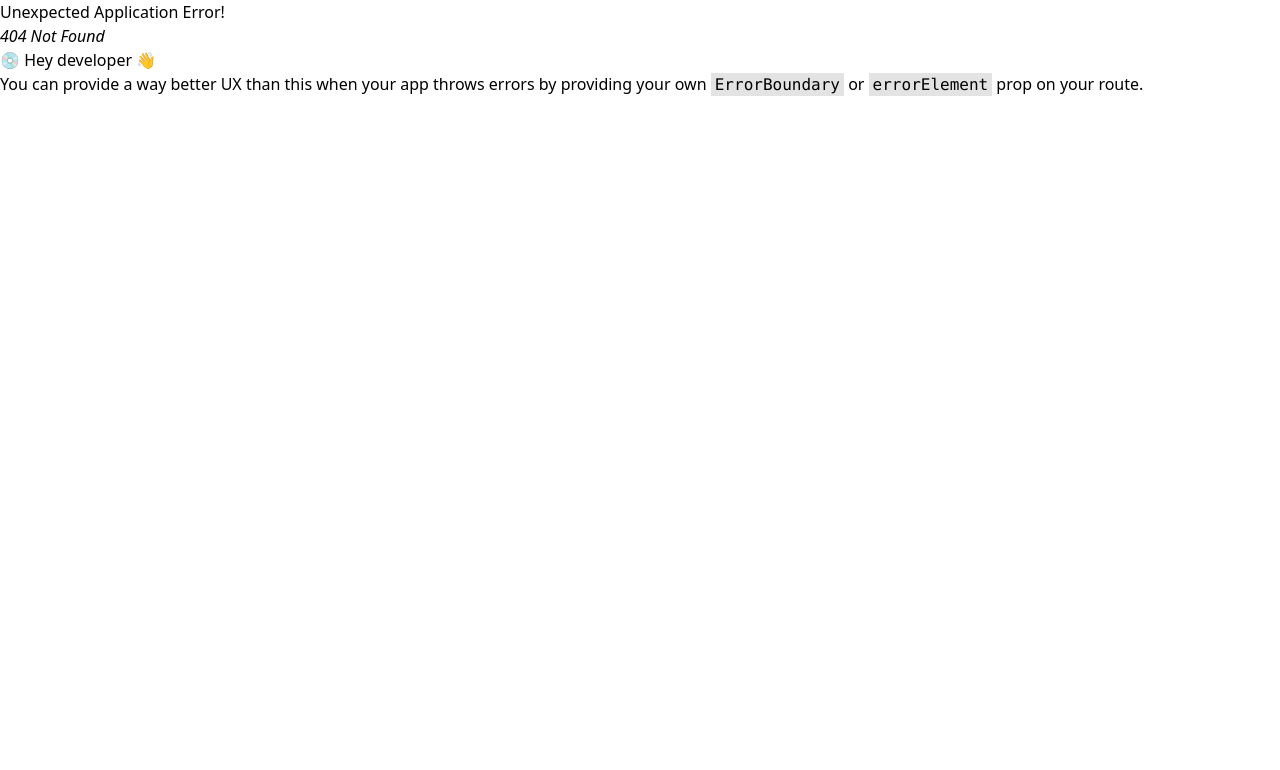
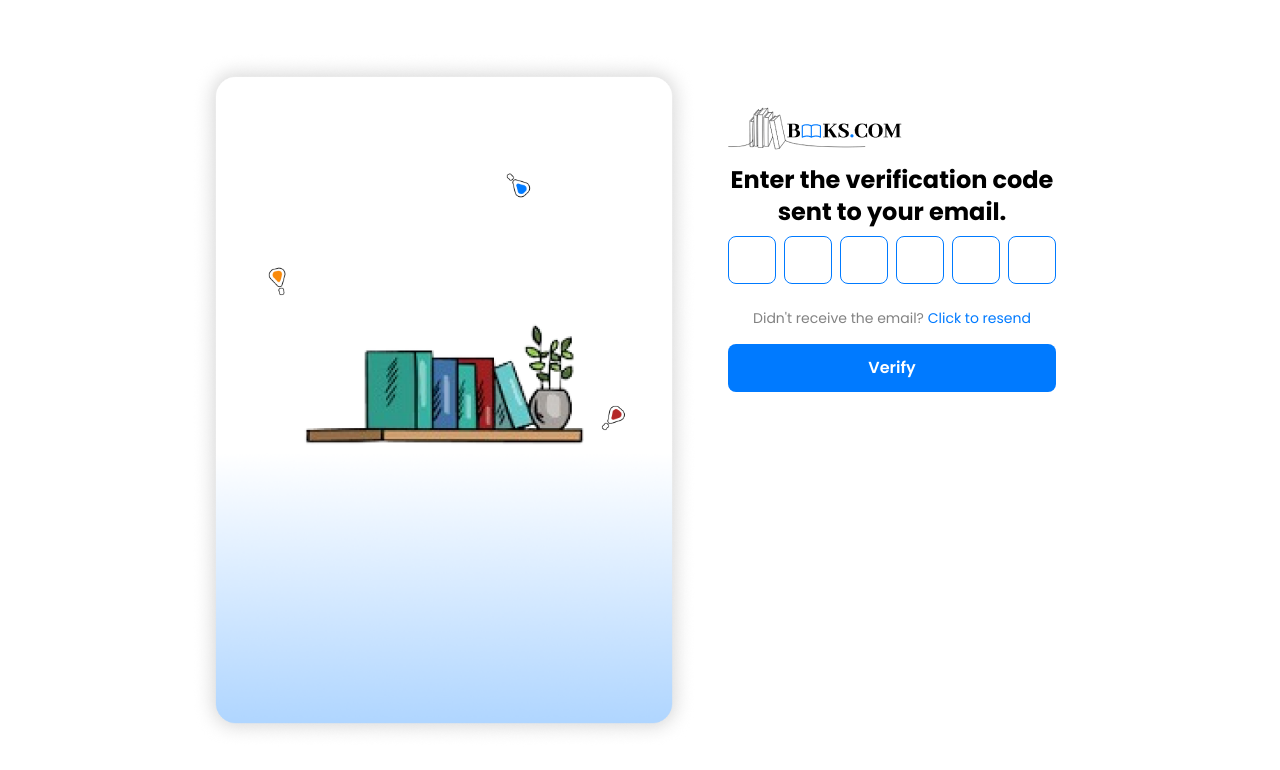
Before and after one commit to ayomideRussianCode/booksdotcom, a React (Create React App) app: page /verify in a window 1280 px wide. Before the commit this address had no page. Shown: the top 770 px of the page. Built offline with nearby package versions, Linux system fonts and the light colour scheme; a web font is replaced by a local one.

Commit message:
day 14 of 100 days of code

```diff
--- a/package.json
+++ b/package.json
@@ -12,7 +12,7 @@
     "react": "^18.3.1",
     "react-dom": "^18.3.1",
     "react-loading-skeleton": "^3.5.0",
-    "react-router-dom": "^7.0.1",
+    "react-router-dom": "^7.1.3",
     "react-scripts": "5.0.1",
     "web-vitals": "^2.1.4"
   },
--- a/src/App.jsx
+++ b/src/App.jsx
@@ -1,9 +1,10 @@
 import {
-  Route,
-  createBrowserRouter,
-  createRoutesFromElements,
-  RouterProvider,
+  createBrowserRouter as createBrowserRouter7,
+  createRoutesFromElements as createRoutesFromElements7,
+  RouterProvider as RouterProvider7,
+  Route as Route7,
 } from "react-router-dom";
+
 import MainLayout from "./layouts/MainLayout";
 import LandingPage from "./pages/LandingPage";
 import LoginPage from "./pages/LogInPage";
@@ -22,30 +23,30 @@ import Info2 from "./pages/Info2";
 import PaymentDashboard from "./pages/PaymentDashboard";
 import SignUpVerification from "./pages/SignUpVerification";
 
-const router = createBrowserRouter(
-  createRoutesFromElements(
-    <Route path="/" element={<MainLayout />}>
-      <Route index element={<LandingPage />} />
-      <Route path="/login" element={<LoginPage />} />
-      <Route path="/signup" element={<SignUpPage />} />
-      <Route path="/googlesignup" element={<GoogleSignUp />} />
-      <Route path="/home" element={<HomePage />} />
-      <Route path="/blogs" element={<Blogs />} />
-      <Route path="/about" element={<AboutUs />} />
-      <Route path="/contact" element={<ContactUs />} />
-      <Route path="/readersdashboard" element={<ReadersDashboard />} />
-      <Route path="/info1" element={<Info1 />} />
-      <Route path="/info2" element={<Info2 />} />
-      <Route path="/forgotpassword" element={<ForgotPassword />} />
-      <Route path="/newpassword" element={<NewPassword />} />
-      <Route path="passwordset" element={<PasswordSet />} />
-      <Route path="/paymentpage" element={<PaymentDashboard />} />
-      <Route path="/verificationpage" element={<SignUpVerification />} />
-    </Route>
+const router = createBrowserRouter7(
+  createRoutesFromElements7(
+    <Route7 path="/" element={<MainLayout />}>
+      <Route7 index element={<LandingPage />} />
+      <Route7 path="/login" element={<LoginPage />} />
+      <Route7 path="/signup" element={<SignUpPage />} />
+      <Route7 path="/googlesignup" element={<GoogleSignUp />} />
+      <Route7 path="/home" element={<HomePage />} />
+      <Route7 path="/blogs" element={<Blogs />} />
+      <Route7 path="/about" element={<AboutUs />} />
+      <Route7 path="/contact" element={<ContactUs />} />
+      <Route7 path="/readersdashboard" element={<ReadersDashboard />} />
+      <Route7 path="/info1" element={<Info1 />} />
+      <Route7 path="/info2" element={<Info2 />} />
+      <Route7 path="/forgotpassword" element={<ForgotPassword />} />
+      <Route7 path="/newpassword" element={<NewPassword />} />
+      <Route7 path="passwordset" element={<PasswordSet />} />
+      <Route7 path="/paymentpage" element={<PaymentDashboard />} />
+      <Route7 path="/verify" element={<SignUpVerification />} />
+    </Route7>
   )
 );
 
 const App = () => {
-  return <RouterProvider router={router} />;
+  return <RouterProvider7 router={router} />;
 };
 export default App;
--- a/src/components/CodeField.jsx
+++ b/src/components/CodeField.jsx
@@ -1,35 +1,67 @@
 import React, { useState } from "react";
 
-function CodeField() {
-  const CodeInput = () => {
+function CodeField({ onVerify, onResend, disabled }) {
   const [code, setCode] = useState(new Array(6).fill(""));
 
   const handleChange = (value, index) => {
-      if (!/^\d$/.test(value)) return;
+    if (!/^\d*$/.test(value)) return;
+
     const newCode = [...code];
     newCode[index] = value;
     setCode(newCode);
 
-      if (value && index < code.length - 1) {
-        document.getElementById(`code-input-${index + 1}`).focus();
+    if (value && index < 5) {
+      const nextInput = document.getElementById(`code-${index + 1}`);
+      nextInput?.focus();
+    }
+  };
+
+  const handleKeyDown = (e, index) => {
+    if (e.key === "Backspace" && !code[index] && index > 0) {
+      const prevInput = document.getElementById(`code-${index - 1}`);
+      prevInput?.focus();
+    }
+  };
+
+  const handleVerify = () => {
+    const finalCode = code.join("");
+    if (finalCode.length === 6) {
+      onVerify?.(finalCode);
     }
   };
 
   return (
-      <div className="flex space-x-2">
+    <div className="flex flex-col items-center">
+      <div className="flex space-x-2 mb-6">
         {code.map((digit, index) => (
           <input
             key={index}
-            id={`code-input-${index}`}
+            id={`code-${index}`}
             type="text"
             maxLength={1}
             value={digit}
             onChange={(e) => handleChange(e.target.value, index)}
-            className="w-12 h-12 border border-gray-300 rounded-lg text-center text-lg focus:outline-none focus:ring-2 focus:ring-blue-500"
+            onKeyDown={(e) => handleKeyDown(e, index)}
+            className="w-12 h-12 border border-customBlue rounded-lg text-center text-lg focus:outline-none focus:ring-2 focus:ring-customBlue"
           />
         ))}
       </div>
+
+      <p className="text-customAsh text-sm mb-4">
+        Didn't receive the email?{" "}
+        <button onClick={onResend} className="text-customBlue hover:underline">
+          Click to resend
+        </button>
+      </p>
+      <button
+        onClick={handleVerify}
+        disabled={disabled}
+        className="w-full bg-customBlue text-white py-3 rounded-lg font-semibold hover:bg-opacity-90 transition"
+      >
+        Verify
+      </button>
+    </div>
   );
-  };
 }
+
 export default CodeField;
--- a/src/pages/SignUpPage.jsx
+++ b/src/pages/SignUpPage.jsx
@@ -1,5 +1,6 @@
 import { useState } from "react";
 import axios from "axios";
+import { useNavigate } from "react-router-dom";
 import LayOutWrapper from "../components/LayOutWrapper";
 import Illustration from "../components/Illustration";
 import Logo from "../components/Logo";
@@ -21,6 +22,7 @@ function SignUpPage() {
     setFormData({ ...formData, [name]: value });
   }
 
+  const navigate = useNavigate();
   async function handleSubmit() {
     const newErrors = {};
     if (!formData.username) newErrors.username = "Name is required";
@@ -66,6 +68,7 @@ function SignUpPage() {
           }
         );
         alert("Signed Up successfully", response.data);
+        navigate("/verify");
       } catch (error) {
         if (error.response) {
           alert("Error data:", error.response.data);
--- a/src/pages/SignUpVerification.jsx
+++ b/src/pages/SignUpVerification.jsx
@@ -1,25 +1,27 @@
 import axios from "axios";
 import { useState } from "react";
+import { useNavigate } from "react-router-dom";
 import LayOutWrapper from "../components/LayOutWrapper";
 import Illustration from "../components/Illustration";
 import Logo from "../components/Logo";
-import Description from "../components/Description";
+import Title from "../components/Title";
 import CodeField from "../components/CodeField";
 
 function SignUpVerification() {
   const [verificationCode, setVerificationCode] = useState("");
   const [loading, setLoading] = useState(false);
   const [error, setError] = useState("");
+  const navigate = useNavigate();
 
-  async function handleVerification(params) {
-    if (!verificationCode) {
+  async function handleVerification(code) {
+    if (!code) {
       setError("Please enter the verification code.");
       return;
     }
 
     setLoading(true);
     try {
-      const response = await axios.post(
+      await axios.post(
         "https://booksdotcom.onrender.com/api/v1/auth/activation",
         { code: verificationCode },
         {
@@ -29,6 +31,7 @@ function SignUpVerification() {
         }
       );
       alert("Verification successful! You can now log in");
+      navigate("/login");
     } catch (err) {
       setError(
         err.response?.data?.message || "An error occurred during verification."
@@ -37,21 +40,23 @@ function SignUpVerification() {
       setLoading(false);
     }
   }
+  const handleResend = async () => {
+    alert("Verification code resent!");
+  };
   return (
     <LayOutWrapper>
       <div className="flex w-full max-w-4xl bg-customWhite">
         <Illustration src="/SigninImg.png" alt="Sign Up" />
         <div className="w-full md:w-1/2 p-8">
           <Logo src="/Logo.png" alt="BOOKSDOTCOM" />
-          <Description text="Enter the verification code sent to your email." />
+          <Title text="Enter the verification code sent to your email." />
+          {error && <p className="text-red-500 mb-4">{error}</p>}
           <CodeField
-            value={verificationCode}
+            onVerify={handleVerification}
+            onResend={handleResend}
             onChange={(e) => setVerificationCode(e.target.value)}
+            disabled={loading}
           />
-          {error && <p className="text-red-500">{error}</p>}
-          <button className="{`p-2">
-            {loading ? "Verifying..." : "Verify"}
-          </button>
         </div>
       </div>
     </LayOutWrapper>
```
Also changed, not shown: src/pages/Verified.jsx (added), 1 other file (tests, documents, lock files or other folders). Lines whose indentation alone changed are shown as unchanged.
